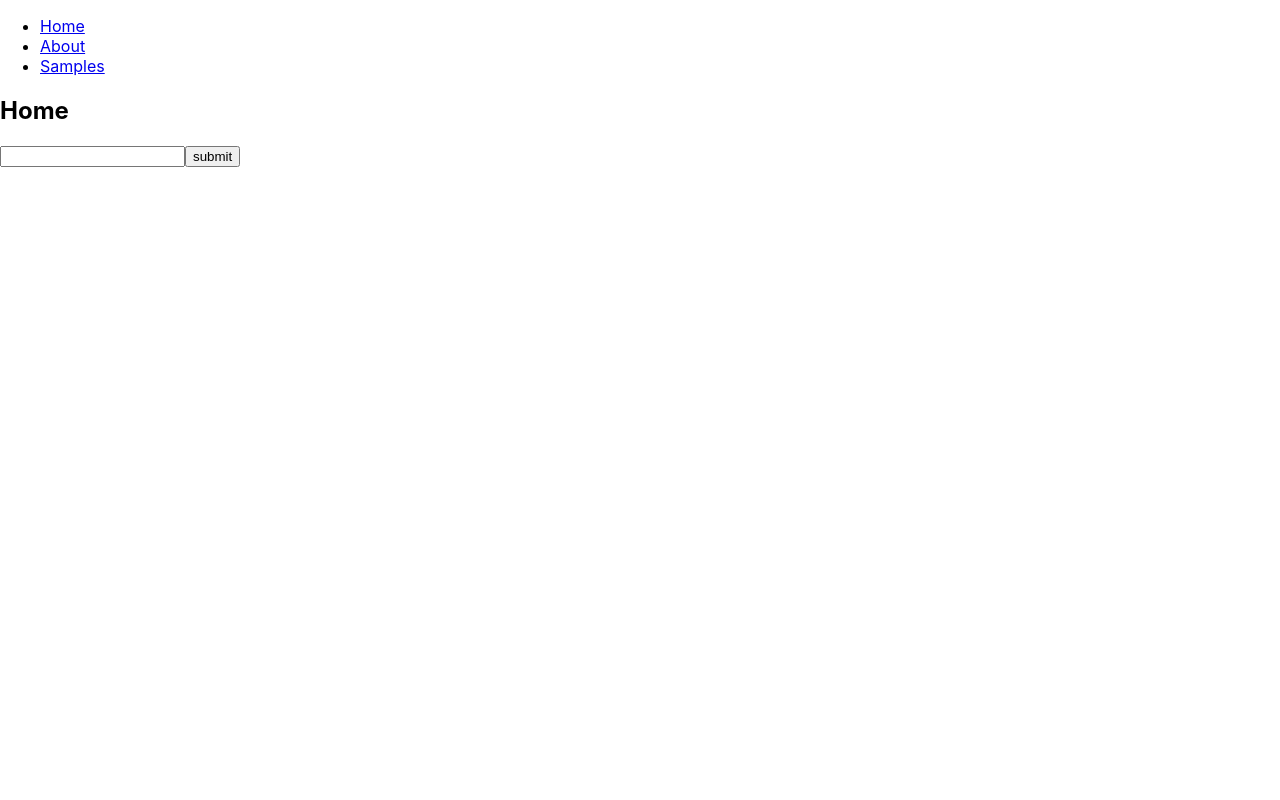
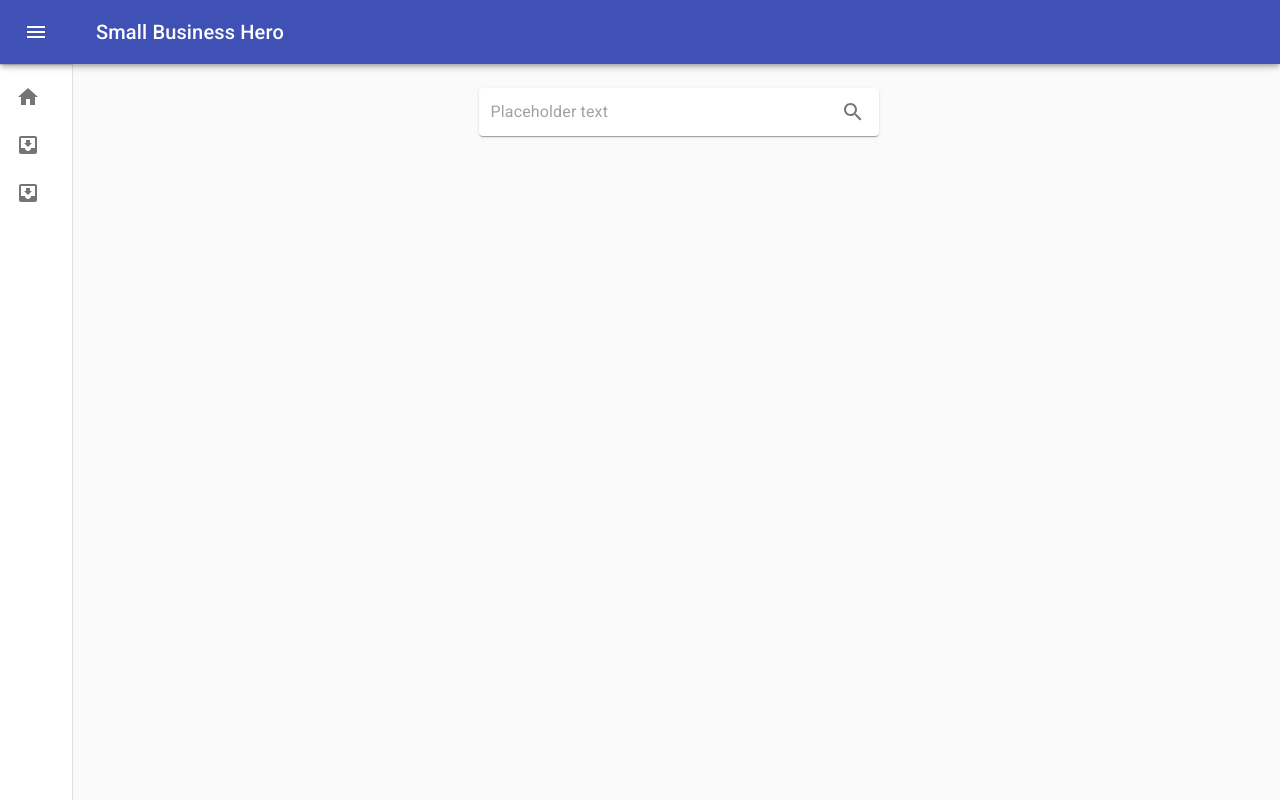
Before and after one commit to smallbusinesshero/storefront, a React (Create React App) app: page / in a window 1280 px wide. Built offline with nearby package versions, Linux system fonts and the light colour scheme.

Commit message:
Material UI

```diff
--- a/package.json
+++ b/package.json
@@ -3,9 +3,14 @@
   "version": "0.1.0",
   "private": true,
   "dependencies": {
+    "@material-ui/core": "^4.9.7",
+    "@material-ui/icons": "^4.9.1",
     "@testing-library/jest-dom": "^4.2.4",
     "@testing-library/react": "^9.3.2",
     "@testing-library/user-event": "^7.1.2",
+    "install": "^0.13.0",
+    "material-ui-image": "^3.2.3",
+    "npm": "^6.14.3",
     "react": "^16.13.1",
     "react-dom": "^16.13.1",
     "react-router-dom": "^5.1.2",
--- a/public/index.html
+++ b/public/index.html
@@ -24,6 +24,8 @@
       work correctly both with client-side routing and a non-root public URL.
       Learn how to configure a non-root public URL by running `npm run build`.
     -->
+    <link rel="stylesheet" href="https://fonts.googleapis.com/css?family=Roboto:300,400,500,700&display=swap" />
+    <link rel="stylesheet" href="https://fonts.googleapis.com/icon?family=Material+Icons" />
     <title>React App</title>
   </head>
   <body>
--- a/src/App.js
+++ b/src/App.js
@@ -1,4 +1,24 @@
-import React from "react";
+import React from 'react';
+import clsx from 'clsx';
+import { makeStyles, useTheme } from '@material-ui/core/styles';
+import Drawer from '@material-ui/core/Drawer';
+import AppBar from '@material-ui/core/AppBar';
+import Toolbar from '@material-ui/core/Toolbar';
+import List from '@material-ui/core/List';
+import CssBaseline from '@material-ui/core/CssBaseline';
+import Typography from '@material-ui/core/Typography';
+import Divider from '@material-ui/core/Divider';
+import IconButton from '@material-ui/core/IconButton';
+import MenuIcon from '@material-ui/icons/Menu';
+import ChevronLeftIcon from '@material-ui/icons/ChevronLeft';
+import ChevronRightIcon from '@material-ui/icons/ChevronRight';
+import ListItem from '@material-ui/core/ListItem';
+import ListItemIcon from '@material-ui/core/ListItemIcon';
+import ListItemText from '@material-ui/core/ListItemText';
+import InboxIcon from '@material-ui/icons/MoveToInbox';
+import HomeIcon from '@material-ui/icons/Home';
+import Container from '@material-ui/core/Container';
+
 import {
   BrowserRouter as Router,
   Switch,
@@ -6,29 +26,157 @@ import {
   Link
 } from "react-router-dom";
 
-import './App.css';
-
 import About from './sites/aboutus';
 import Home from './sites/home';
 import Samples from './sites/samples';
 
+const drawerWidth = 240;
+
+const useStyles = makeStyles(theme => ({
+  root: {
+    display: 'flex',
+  },
+  appBar: {
+    zIndex: theme.zIndex.drawer + 1,
+    transition: theme.transitions.create(['width', 'margin'], {
+      easing: theme.transitions.easing.sharp,
+      duration: theme.transitions.duration.leavingScreen,
+    }),
+  },
+  appBarShift: {
+    marginLeft: drawerWidth,
+    width: `calc(100% - ${drawerWidth}px)`,
+    transition: theme.transitions.create(['width', 'margin'], {
+      easing: theme.transitions.easing.sharp,
+      duration: theme.transitions.duration.enteringScreen,
+    }),
+  },
+  menuButton: {
+    marginRight: 36,
+  },
+  hide: {
+    display: 'none',
+  },
+  drawer: {
+    width: drawerWidth,
+    flexShrink: 0,
+    whiteSpace: 'nowrap',
+  },
+  drawerOpen: {
+    width: drawerWidth,
+    transition: theme.transitions.create('width', {
+      easing: theme.transitions.easing.sharp,
+      duration: theme.transitions.duration.enteringScreen,
+    }),
+  },
+  drawerClose: {
+    transition: theme.transitions.create('width', {
+      easing: theme.transitions.easing.sharp,
+      duration: theme.transitions.duration.leavingScreen,
+    }),
+    overflowX: 'hidden',
+    width: theme.spacing(7) + 1,
+    [theme.breakpoints.up('sm')]: {
+      width: theme.spacing(9) + 1,
+    },
+  },
+  toolbar: {
+    display: 'flex',
+    alignItems: 'center',
+    justifyContent: 'flex-end',
+    padding: theme.spacing(0, 1),
+    // necessary for content to be below app bar
+    ...theme.mixins.toolbar,
+  },
+  content: {
+    flexGrow: 1,
+    padding: theme.spacing(3),
+  },
+}));
+
 export default function App() {
+  const classes = useStyles();
+  const theme = useTheme();
+  const [open, setOpen] = React.useState(false);
+
+  const handleDrawerOpen = () => {
+    setOpen(true);
+  };
+
+  const handleDrawerClose = () => {
+    setOpen(false);
+  };
+
   return (
     <Router>
-      <div>
-        <nav>
-          <ul>
-            <li>
-              <Link to="/">Home</Link>
-            </li>
-            <li>
-              <Link to="/about">About</Link>
-            </li>
-            <li>
-              <Link to="/samples">Samples</Link>
-            </li>
-          </ul>
-        </nav>
+      <div className={classes.root}>
+        <CssBaseline />
+        <AppBar
+          position="fixed"
+          className={clsx(classes.appBar, {
+            [classes.appBarShift]: open,
+          })}
+        >
+          <Toolbar>
+            <IconButton
+              color="inherit"
+              aria-label="open drawer"
+              onClick={handleDrawerOpen}
+              edge="start"
+              className={clsx(classes.menuButton, {
+                [classes.hide]: open,
+              })}
+            >
+              <MenuIcon />
+            </IconButton>
+            <Typography variant="h6" noWrap>
+              Small Business Hero
+          </Typography>
+          </Toolbar>
+        </AppBar>
+        <Drawer
+          variant="permanent"
+          className={clsx(classes.drawer, {
+            [classes.drawerOpen]: open,
+            [classes.drawerClose]: !open,
+          })}
+          classes={{
+            paper: clsx({
+              [classes.drawerOpen]: open,
+              [classes.drawerClose]: !open,
+            }),
+          }}
+        >
+          <div className={classes.toolbar}>
+            <IconButton onClick={handleDrawerClose}>
+              {theme.direction === 'rtl' ? <ChevronRightIcon /> : <ChevronLeftIcon />}
+            </IconButton>
+          </div>
+          <Divider />
+          <List>
+            <Link to="/">
+              <ListItem button>
+                <ListItemIcon><HomeIcon /></ListItemIcon>
+                <ListItemText>Home</ListItemText>
+              </ListItem>
+            </Link>
+            <Link to="/about">
+              <ListItem button>
+                <ListItemIcon><InboxIcon /></ListItemIcon>
+                <ListItemText>About</ListItemText>
+              </ListItem>
+            </Link>
+            <Link to="/samples">
+              <ListItem button>
+                <ListItemIcon><InboxIcon /></ListItemIcon>
+                <ListItemText>Samples</ListItemText>
+              </ListItem>
+            </Link>
+          </List>
+        </Drawer>
+        <main className={classes.content}>
+          <div className={classes.toolbar} />
+          <Container>
 
             {/* A <Switch> looks through its children <Route>s and
             renders the first one that matches the current URL. */}
@@ -43,6 +191,9 @@ export default function App() {
                 <Home />
               </Route>
             </Switch>
+          </Container>
+
+        </main>
       </div>
     </Router>
   );
--- a/src/sites/home.js
+++ b/src/sites/home.js
@@ -1,27 +1,66 @@
-import React, {useState} from "react";
+import React, { useState } from "react";
+import { Container } from "@material-ui/core";
+
+import { makeStyles } from '@material-ui/core/styles';
+import Paper from '@material-ui/core/Paper';
+import InputBase from '@material-ui/core/InputBase';
+import IconButton from '@material-ui/core/IconButton';
+import SearchIcon from '@material-ui/icons/Search';
+
+const useStyles = makeStyles(theme => ({
+  root: {
+    padding: '2px 4px',
+    display: 'flex',
+    alignItems: 'center',
+    width: 400,
+  },
+  input: {
+    marginLeft: theme.spacing(1),
+    flex: 1,
+  },
+  iconButton: {
+    padding: 10,
+  },
+  divider: {
+    height: 28,
+    margin: 4,
+  },
+}));
 
 export default function Home() {
+    const classes = useStyles();
     const [kiez, setKiez] = useState('');
-    const kiezs=[
+    const kiezs = [
         'neukölln',
         'kreuzberg',
         'mitte',
         'prenzlauerberg'
     ]
 
-   async function onSubmit(value){
-       alert(`${value}`)
-       setKiez('')  // just for now to clear the field
-    let response = await fetch ('endpoint');
-    let data = await response.json();
-    return data;
+    async function onSubmit(value) {
+        alert(`${value}`)
+        setKiez('')  // just for now to clear the field
+        let response = await fetch('endpoint');
+        let data = await response.json();
+        return data;
     }
 
     return (<>
-    <h2>Home</h2>
+        <Container maxWidth={'xs'}>
 
-    <input type="text" value={kiez} onChange={e=>setKiez(e.target.value)}></input>
-    <button onClick={()=>onSubmit(kiez)}> submit</button>
+            <Paper component="form" className={classes.root}>
+                <InputBase
+                    value={kiez}
+                    onChange={e => setKiez(e.target.value)}
+                    className={classes.input}
+                    placeholder="Placeholder text"
+                    inputProps={{ 'aria-label': 'Placeholder text' }}
+                />
+                <IconButton className={classes.iconButton} aria-label="search" onClick={() => onSubmit(kiez)}>
+                    <SearchIcon />
+                </IconButton>
+            </Paper>
+        </Container>
 
     </>)
 }
```
Also changed, not shown: 1 other file (tests, documents, lock files or other folders). Lines whose indentation alone changed are shown as unchanged.
